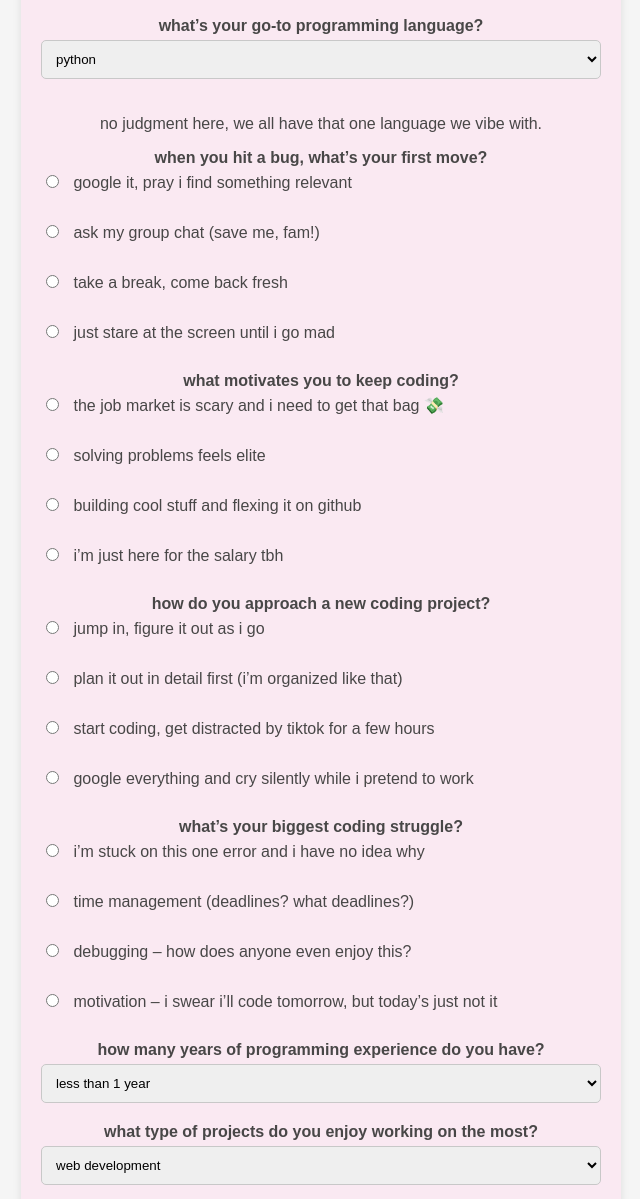
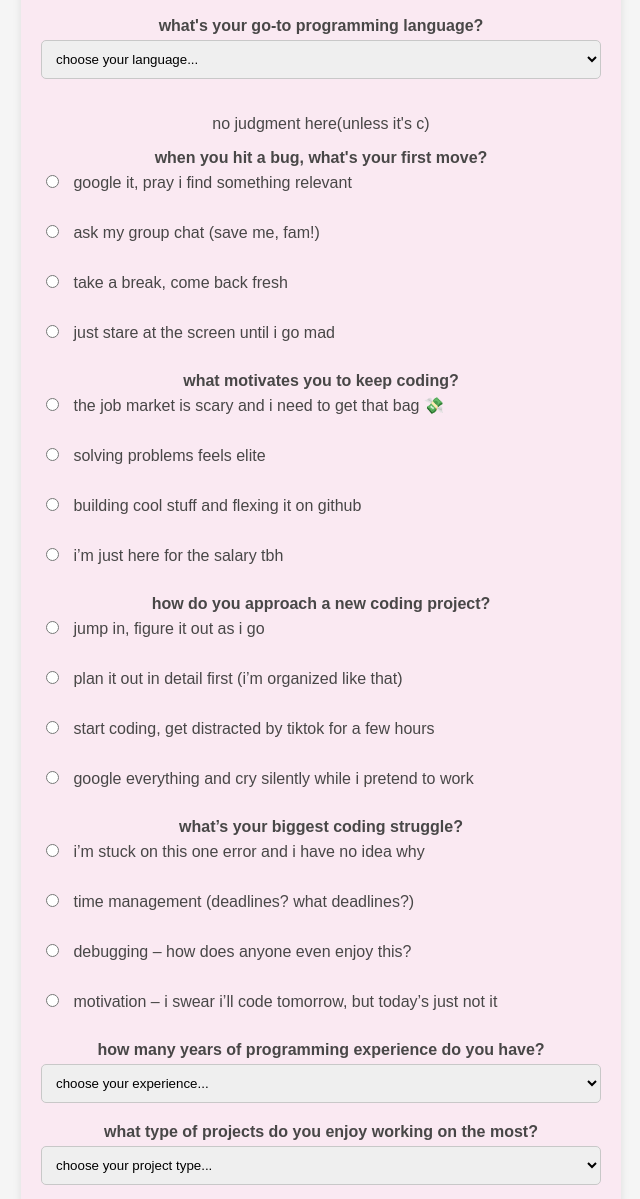
Before and after one commit to fwinford/FreeCodeCamp, a website: page public/form.html in a window 1280 px wide. Shown: the part 101-1300 px from the top of the page, without its empty margins (319-959 px from the left). Drawn offline with Linux system fonts and the light colour scheme.

Commit message:
fixed bug with form, when not retrieving favorite language

```diff
--- a/public/form.html
+++ b/public/form.html
@@ -9,20 +9,21 @@
 <body>
   <div class="container">
     <h1>programming survey</h1>
-    <form action="/submit-form" method="POST">
+    <form action="/submit-form" method="POST" onsubmit="return validateForm()">
       <!-- Question 1 -->
-      <label for="favorite-language">what’s your go-to programming language?</label>
+      <label for="favorite-language">what's your go-to programming language?</label>
       <select id="favorite-language" name="favorite-language" required>
-        <option value="Python">python</option>
-        <option value="Java">java</option>
-        <option value="JavaScript">javascript</option>
-        <option value="C++">c++</option>
-        <option value="Other">other</option>
+        <option value="" disabled selected>choose your language...</option>
+        <option value="python">python</option>
+        <option value="java">java</option>
+        <option value="javascript">javascript</option>
+        <option value="cpp">c++</option>
+        <option value="other">other</option>
       </select>
-      <p>no judgment here, we all have that one language we vibe with.</p>
+      <p>no judgment here(unless it's c)</p>
 
       <!-- Question 2 -->
-      <label>when you hit a bug, what’s your first move?</label>
+      <label for="bug-fix">when you hit a bug, what's your first move?</label>
       <div class="radio-group">
         <input type="radio" id="google" name="bug-fix" value="google it, pray i find something relevant" required>
         <label for="google">google it, pray i find something relevant</label>
@@ -41,7 +42,7 @@
       </div>
 
       <!-- Question 3 -->
-      <label>what motivates you to keep coding?</label>
+      <label for="motivation">what motivates you to keep coding?</label>
       <div class="radio-group">
         <input type="radio" id="job-market" name="motivation" value="the job market is scary and i need to get that bag 💸" required>
         <label for="job-market">the job market is scary and i need to get that bag 💸</label>
@@ -60,7 +61,7 @@
       </div>
 
       <!-- Question 4 -->
-      <label>how do you approach a new coding project?</label>
+      <label for="approach">how do you approach a new coding project?</label>
       <div class="radio-group">
         <input type="radio" id="jump-in" name="approach" value="jump in, figure it out as i go" required>
         <label for="jump-in">jump in, figure it out as i go</label>
@@ -79,7 +80,7 @@
       </div>
 
       <!-- Question 5 -->
-      <label>what’s your biggest coding struggle?</label>
+      <label for="struggle">what’s your biggest coding struggle?</label>
       <div class="radio-group">
         <input type="radio" id="stuck-error" name="struggle" value="i’m stuck on this one error and i have no idea why" required>
         <label for="stuck-error">i’m stuck on this one error and i have no idea why</label>
@@ -100,24 +101,44 @@
       <!-- Question 6 -->
       <label for="experience">how many years of programming experience do you have?</label>
       <select id="experience" name="experience" required>
-        <option value="Less than 1 year">less than 1 year</option>
+        <option value="" disabled selected>choose your experience...</option>
+        <option value="less than 1 year">less than 1 year</option>
         <option value="1-2 years">1-2 years</option>
         <option value="3-5 years">3-5 years</option>
-        <option value="More than 5 years">more than 5 years</option>
+        <option value="more than 5 years">more than 5 years</option>
       </select>
 
       <!-- Question 7 -->
       <label for="project-type">what type of projects do you enjoy working on the most?</label>
       <select id="project-type" name="project-type" required>
-        <option value="Web Development">web development</option>
-        <option value="Mobile Apps">mobile apps</option>
-        <option value="Data Science">data science</option>
-        <option value="Game Development">game development</option>
-        <option value="Other">other</option>
+        <option value="" disabled selected>choose your project type...</option>
+        <option value="web development">web development</option>
+        <option value="mobile apps">mobile apps</option>
+        <option value="data science">data science</option>
+        <option value="game development">game development</option>
+        <option value="other">other</option>
       </select>
 
       <button type="submit">submit</button>
     </form>
   </div>
+  <script>
+    function validateForm() {
+      const language = document.getElementById('favorite-language').value;
+      const bugFix = document.querySelector('input[name="bug-fix"]:checked');
+
+      if (!language || language === "") {
+        alert('Please select a programming language');
+        return false;
+      }
+
+      if (!bugFix) {
+        alert('Please select how you handle bugs');
+        return false;
+      }
+
+      return true;
+    }
+  </script>
 </body>
 </html>
```
